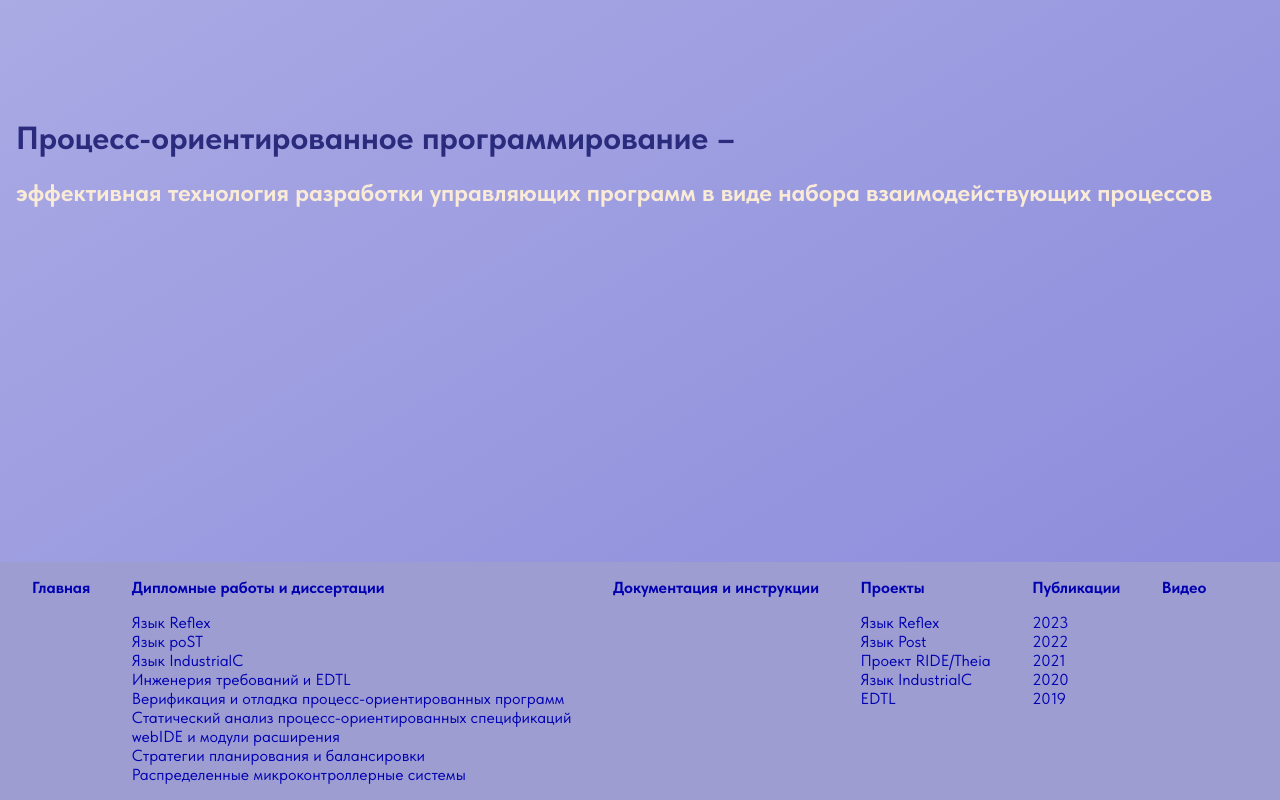
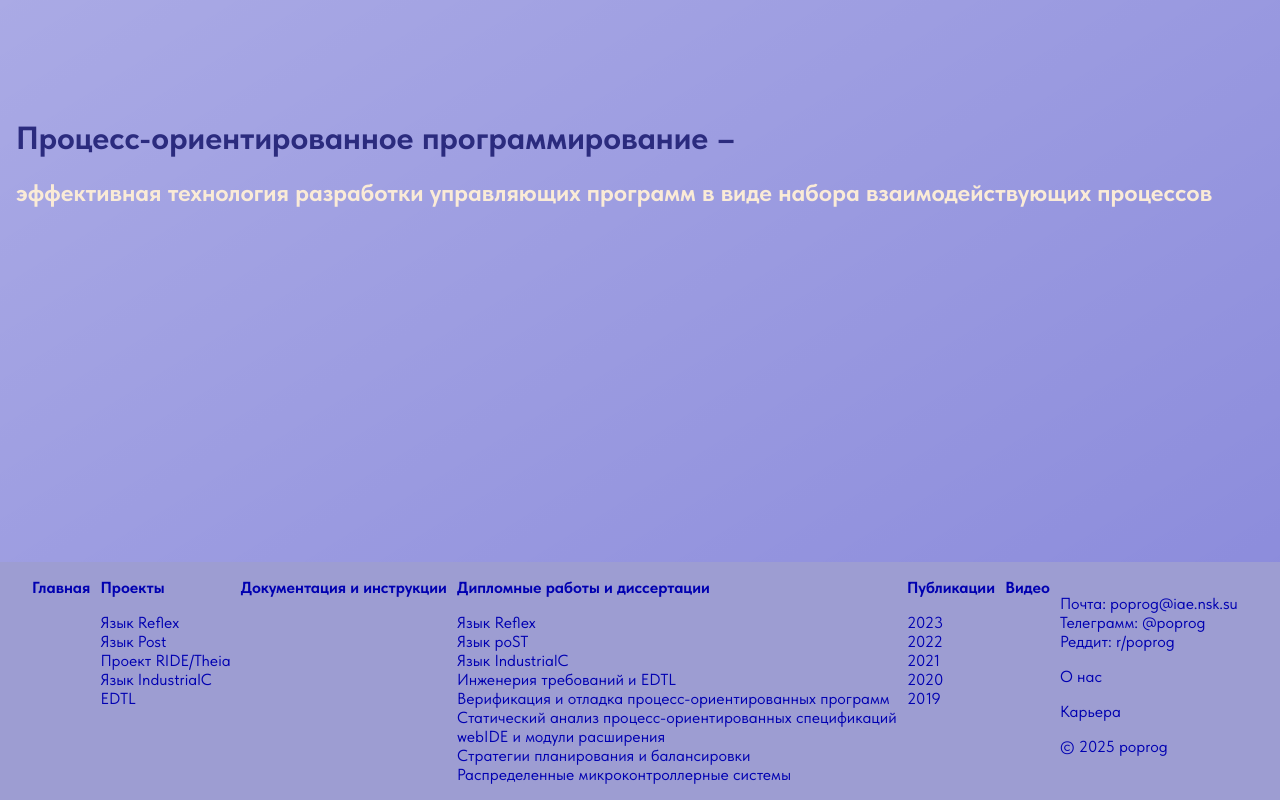
Before and after one commit to egorkuzn/IAIE-students-knowledge-base, a React (Create React App) app: page / in a window 1280 px wide. Shown: the part 286-1086 px from the top of the page. Built offline with nearby package versions, Linux system fonts and the light colour scheme.

Commit message:
ikb-17 Добавление контактов. Изменение приоритетов в навбаре - сначала проекты и документация, остальное потом.

```diff
--- a/public/index.html
+++ b/public/index.html
@@ -24,7 +24,7 @@
       work correctly both with client-side routing and a non-root public URL.
       Learn how to configure a non-root public URL by running `npm run build`.
     -->
-    <title>React App</title>
+    <title>poprog</title>
   </head>
   <body>
     <noscript>You need to enable JavaScript to run this app.</noscript>
--- a/src/data/navbar/NavigationTree.ts
+++ b/src/data/navbar/NavigationTree.ts
@@ -1,8 +1,8 @@
 export var NavigationTree = new Map<string, string>(
     [["/home", "Главная"],
+        ["/projects", "Проекты"],
+        ["/docs", "Документация и инструкции"],
+        ["/publications", "Публикации"],
         ["/works", "Дипломные работы и диссертации"],
-        ["/docs", "Документация и инструкции"],
-        ["/projects", "Проекты"],
-        ["/publications", "Публикации"],
         ["/video", "Видео"]]
 )
--- a/src/view/common/footer/Footer.tsx
+++ b/src/view/common/footer/Footer.tsx
@@ -5,16 +5,18 @@ import {ProjectsFooterRow} from "../../../data/footer/ProjectsFooterRow";
 import {PublicationsFooterRow} from "../../../data/footer/PublicationsFooterRow";
 import {VideoFooterRow} from "../../../data/footer/VideoFooterRow";
 import {FooterRow} from "./FooterRow";
+import {FooterContactsRowView} from "./FooterContactsRowView";
 
 export function Footer (props: any) {
     return (
         <footer>
             <FooterRow name = "Главная" pathname="/home" rowData ={ new MainFooterRow() }/>
+            <FooterRow name = "Проекты" pathname="/projects" rowData = { new ProjectsFooterRow() }/>
+            <FooterRow name = "Документация и инструкции" pathname="/docs" rowData = { new DocsFooterRow() }/>
             <FooterRow name = "Дипломные работы и диссертации" pathname="/works" rowData = { new WorksFooterRow() }/>
-            <FooterRow name = "Документация и инструкции" pathname="/docs" rowData = { new DocsFooterRow() }/>
-            <FooterRow name = "Проекты" pathname="/projects" rowData = { new ProjectsFooterRow() }/>
             <FooterRow name = "Публикации" pathname="/publications" rowData = { new PublicationsFooterRow() }/>
             <FooterRow name = "Видео" pathname="/video" rowData = { new VideoFooterRow() }/>
+            <FooterContactsRowView/>
         </footer>
     )
 }
--- /dev/null
+++ b/src/view/common/footer/FooterContactsRowView.tsx
@@ -0,0 +1,34 @@
+import {Component} from "react";
+
+export class FooterContactsRowView extends Component<any> {
+    render() {
+        return (<div>
+            <ul style={{paddingLeft: 0, marginLeft: 0, listStyle: 'none'}}>
+            <ContactElementView resourceName="Почта" text="poprog@iae.nsk.su" path=""/>
+            <ContactElementView resourceName="Телеграмм" text="@poprog" path="https://t.me/poprog"/>
+            <ContactElementView resourceName="Реддит" text="r/poprog" path="https://reddit.com/r/poprog/"/>
+            </ul>
+            <p>О нас</p>
+            <p>Карьера</p>
+            <p>© 2025 poprog</p>
+        </div>);
+    }
+}
+
+interface ContactElementProp {
+    resourceName: string;
+    path: string;
+    text: string;
+}
+
+class ContactElementView extends Component<ContactElementProp> {
+    render() {
+        let phrase = this.props.resourceName + ": " + this.props.text
+
+        if (this.props.path === "") {
+            return <li>{phrase}</li>
+        } else {
+            return <li><a href={this.props.path} target="_blank" rel="noopener noreferrer">{phrase}</a></li>;
+        }
+    }
+}
```
